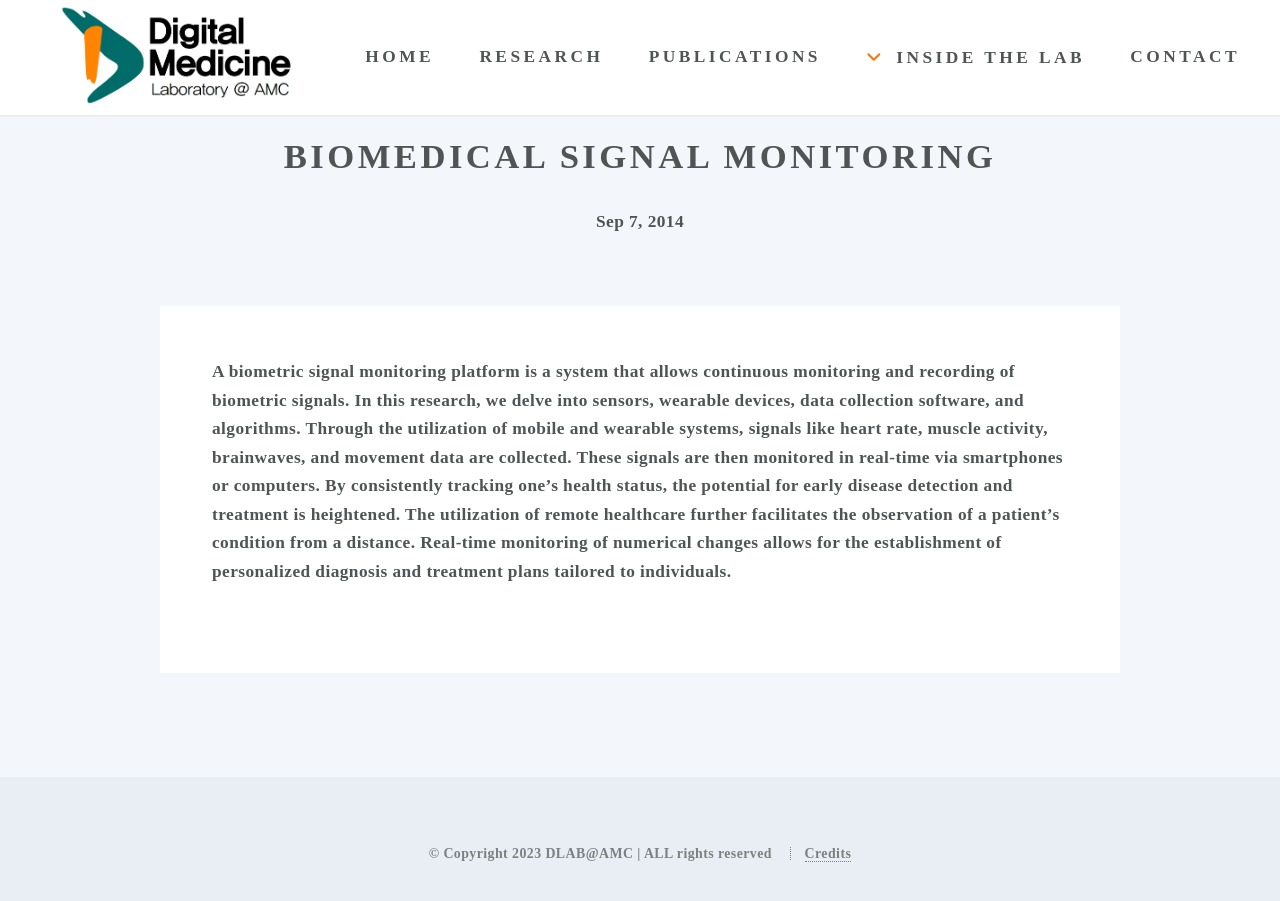
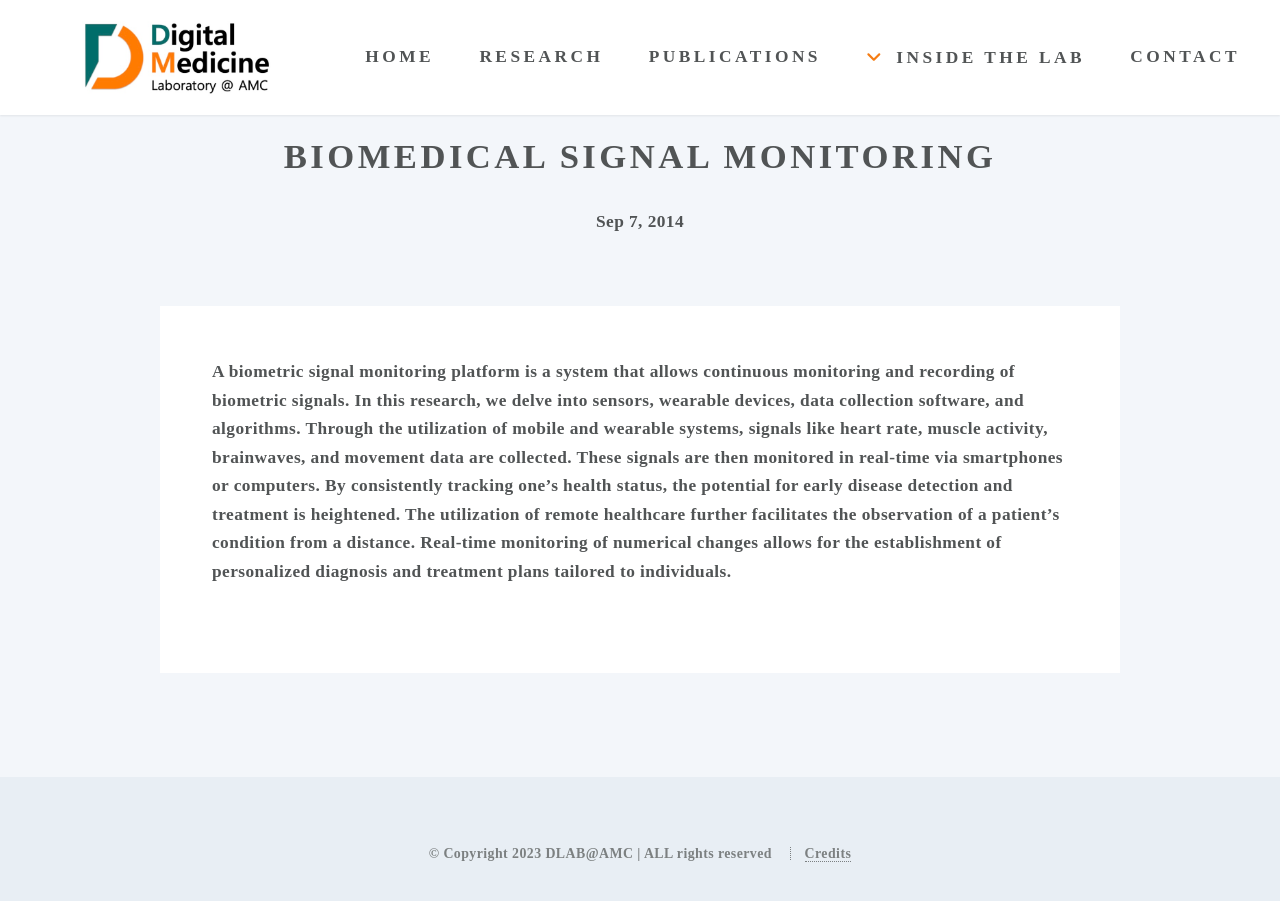
Before and after one commit to ydon1111/ydon1111.github.io, a Jekyll site: the page built from template/2014-08-31-duis-in-purus.markdown, in a window 1280 px wide and 930 px high. Shown: the top 901 px of the window. Built offline with Jekyll 4.4.1, drawn with Linux system fonts in a browser that asks for light colours; nearby versions of some CDN libraries; some web fonts are replaced.

Commit message:
임시로고로 변경

```diff
--- a/_includes/header.html
+++ b/_includes/header.html
@@ -1,6 +1,6 @@
 <header id="header">
 	<a id="logo" href="/"><img
-			src="/images/logo/logo_final.PNG" alt=""></img></a>
+			src="/images/logo/new_logo.jpg" alt=""></img></a>
 
 	<nav id="nav">
 		<ul>
```
Also changed, not shown: images/logo/new_logo.jpg (added).
